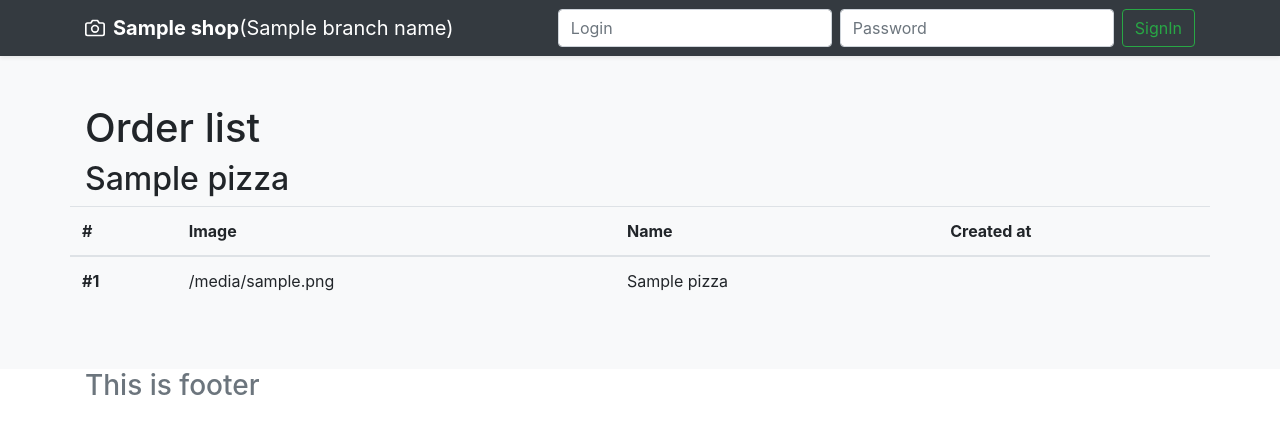
After one commit to zdimon/pizza_store, a Django app: template templates/shop/order_list.html in a window 1280 px wide. The commit adds this page. Shown: the top 434 px of the page. Run offline with Django 3.2, Linux system fonts and the light colour scheme; the template is opened without the code that fills it: most values are stand-ins (such as "Sample title", 1, 10 or a date in 2020); some libraries are stand-ins or nearby versions.

Commit message:
#5 simple order

```diff
--- a/pizza/urls.py
+++ b/pizza/urls.py
@@ -14,7 +14,7 @@ Including another URLconf
     2. Add a URL to urlpatterns:  path('blog/', include('blog.urls'))
 """
 from django.contrib import admin
-from django.urls import path
+from django.urls import path, include
 from shop.views import home, login, logoutme, registration
 
 
@@ -27,5 +27,6 @@ urlpatterns = [
     path('admin/', admin.site.urls),
     path('login', login, name='login'),
     path('logout', logoutme, name='logout'),
-    path('registration', registration, name='registration')
+    path('registration', registration, name='registration'),
+    path('shop/', include('shop.urls')),
 ]+ static(settings.MEDIA_URL, document_root=settings.MEDIA_ROOT)
--- a/requirements.txt
+++ b/requirements.txt
@@ -5,3 +5,4 @@ sorl-thumbnail
 Pillow
 gitpython
 django-widget-tweaks
+python_slugify==1.2.4
--- a/shop/admin.py
+++ b/shop/admin.py
@@ -4,6 +4,6 @@ from .models import *
 # Register your models here.
 
 class PizzaAdmin(admin.ModelAdmin):
-    list_display = ['thumb']
+    list_display = ['thumb','name','name_slug']
 
 admin.site.register(Pizza, PizzaAdmin)
--- a/templates/layout.html
+++ b/templates/layout.html
@@ -11,7 +11,7 @@
     <header>
         <div class="navbar navbar-dark bg-dark shadow-sm">
           <div class="container d-flex justify-content-between">
-            <a href="#" class="navbar-brand d-flex align-items-center">
+            <a href="/" class="navbar-brand d-flex align-items-center">
               <svg xmlns="http://www.w3.org/2000/svg" width="20" height="20" viewBox="0 0 24 24" fill="none" stroke="currentColor" stroke-width="2" stroke-linecap="round" stroke-linejoin="round" class="mr-2"><path d="M23 19a2 2 0 0 1-2 2H3a2 2 0 0 1-2-2V8a2 2 0 0 1 2-2h4l2-3h6l2 3h4a2 2 0 0 1 2 2z"></path><circle cx="12" cy="13" r="4"></circle></svg>
               <strong>{{ shop.name }}</strong>({{branch_name}})
             </a>
--- /dev/null
+++ b/templates/shop/order_list.html
@@ -0,0 +1,44 @@
+{% extends 'layout.html' %}
+{% load widget_tweaks %}
+{% load thumbnail %}
+
+{% block content %}
+    <h1>Order list</h1>
+    <div class="row">
+
+        <div class="col-md-12">
+          <h2>{{ pizza }}</h2>
+            <div class="row">
+
+
+                    <table class="table">
+                        <thead>
+                            <tr>
+                            <th scope="col">#</th>
+                            <th scope="col">Image</th>
+                            <th scope="col">Name</th>
+                            <th scope="col">Created at</th>
+                            </tr>
+                        </thead>
+                        {% for o in orders %}
+                        <tbody>
+                            <tr>
+                                <th scope="row">#{{ o.id }}</th>
+                                <td>{{ o.pizza.thumb }}</td>
+                                <td>{{ o.pizza.name }}</td>
+                                <td></td>
+                            </tr>
+                        </tbody>
+                        {% endfor %}
+                    </table>
+
+            </div>
+
+        </div>
+
+    </div>
+{% endblock %}
+
+{% block footer %}
+    <h3>This is footer</h3>
+{% endblock %}
```
Also changed, not shown: shop/models/pizza.py (+18 -0 lines), shop/urls.py (added, +7 -0 lines), shop/views.py (+18 -1 lines), templates/shop/detail.html (added, +25 -0 lines), templates/shop/home.html (+7 -3 lines), shop/migrations/0004_pizza_name_slug.py (added).
